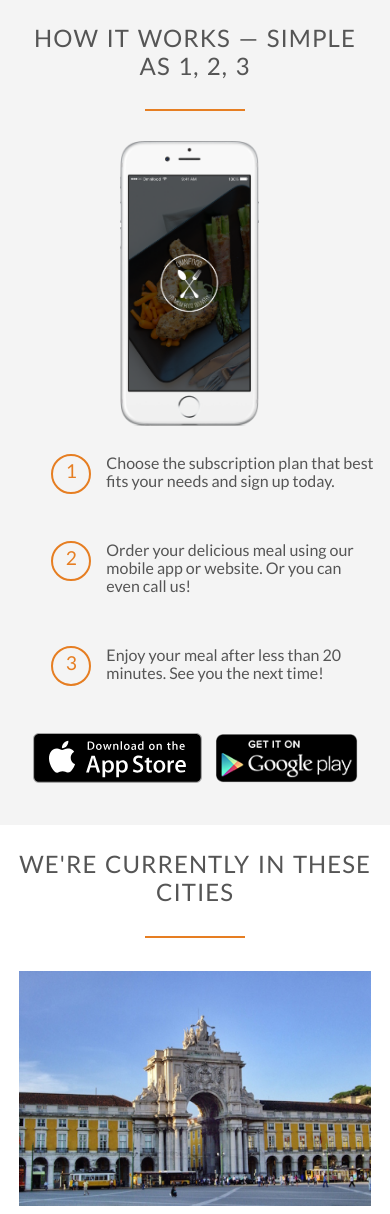
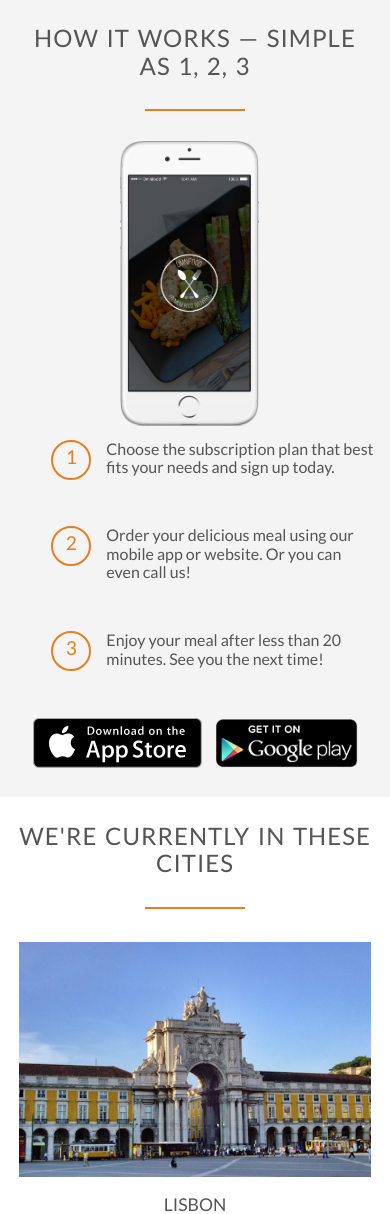
Before and after one commit to SparksFullStack/omnifood, a PHP site: page /index.html in a window 390 px wide. Shown: the part 2113-3327 px from the top of the page. Run offline with PHP 8.4, Linux system fonts and the light colour scheme; style sheets or scripts are compiled from the project's sources; some libraries are stand-ins or nearby versions.

Commit message:
changed margins on the download buttons

```diff
--- a/resources/css/queries.css
+++ b/resources/css/queries.css
@@ -83,6 +83,8 @@
     .works-steps { margin-bottom: 20px }
     .works-steps:last-of-type { margin-bottom: 20px }
 
+    .steps-box { margin-bottom: 0 }
+
     .app-buttons {
         text-align: center;
     }
```
